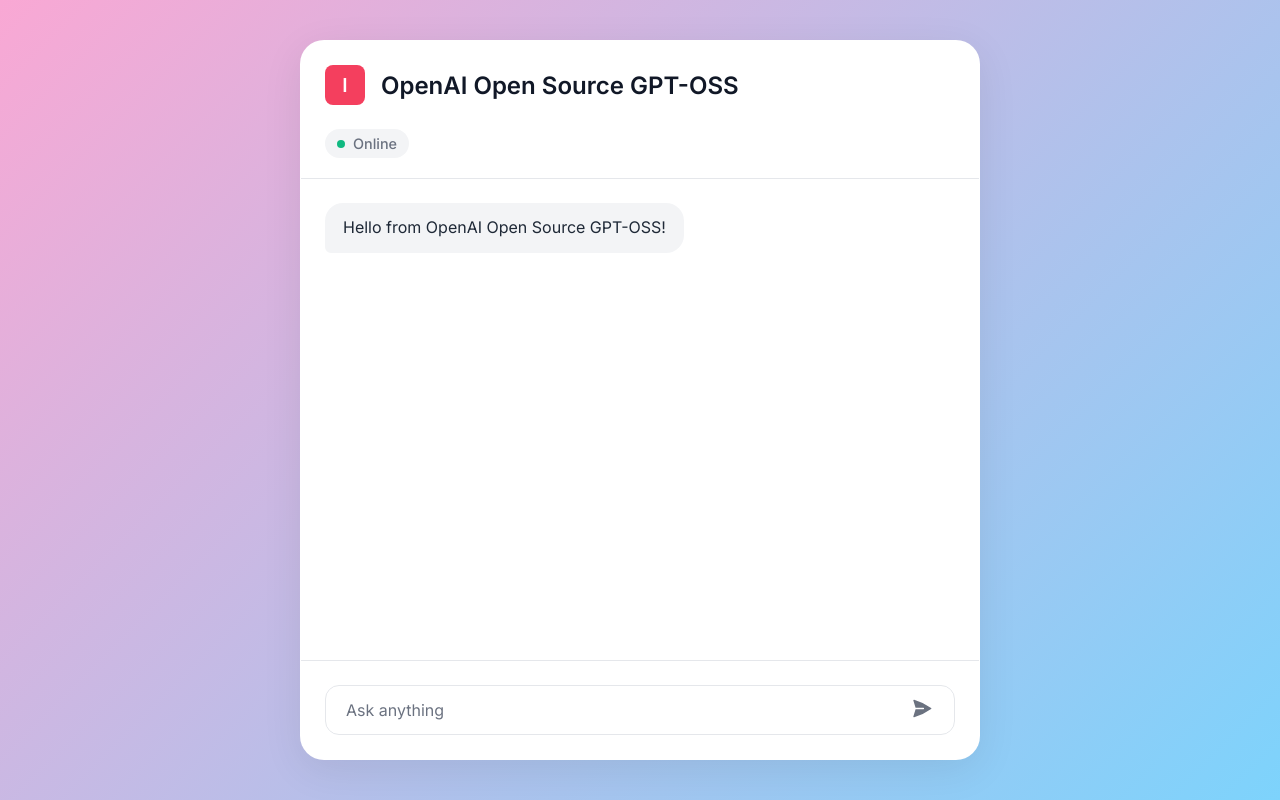
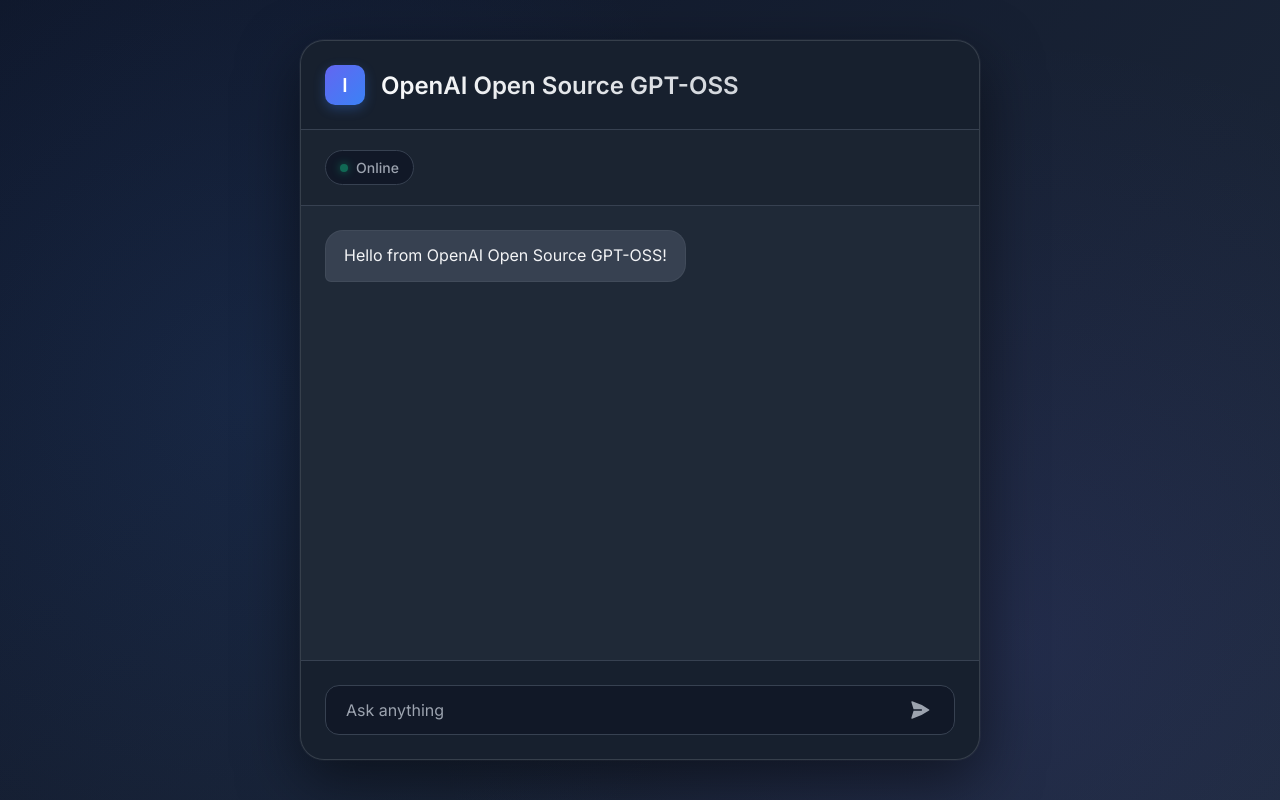
Before and after one commit to dollardeploy/templates, a website: page gpt-oss/frontend/index.html in a window 1280 px wide. Drawn offline with Linux system fonts and the light colour scheme.

Commit message:
fix: gpt-oss and design

```diff
--- a/gpt-oss/frontend/index.html
+++ b/gpt-oss/frontend/index.html
@@ -6,22 +6,25 @@
   <link href="https://fonts.googleapis.com/css2?family=Inter:wght@400;500;600;700&display=swap" rel="stylesheet">
   <style>
     :root {
-      --text-primary: #111827;
-      --text-secondary: #6B7280;
-      --container-bg: #FFFFFF;
-      --page-bg-start: #F9A8D4;
-      --page-bg-end: #7DD3FC;
-      --border-color: #E5E7EB;
+      /* Dark mode color palette */
+      --text-primary: #F9FAFB;
+      --text-secondary: #9CA3AF;
+      --container-bg: #1F2937;
+      --page-bg-start: #0F172A;
+      --page-bg-end: #1E293B;
+      --border-color: #374151;
       --user-message-bg: #3B82F6;
       --user-message-text: #FFFFFF;
-      --bot-message-bg: #F3F4F6;
-      --bot-message-text: #1F2937;
-      --input-bg: #FFFFFF;
-      --icon-bg: #F43F5E;
-      --ready-pill-bg: #F3F4F6;
+      --bot-message-bg: #374151;
+      --bot-message-text: #F3F4F6;
+      --input-bg: #111827;
+      --icon-bg: #3B82F6;
+      --ready-pill-bg: #111827;
       --ready-dot-color: #10B981;
-      --shadow-color: rgba(0, 0, 0, 0.08);
-      --focus-ring: rgba(59, 130, 246, 0.4);
+      --shadow-color: rgba(0, 0, 0, 0.5);
+      --focus-ring: rgba(59, 130, 246, 0.5);
+      --accent-gradient-start: #6366F1;
+      --accent-gradient-end: #3B82F6;
     }
 
     * {
@@ -39,6 +42,21 @@
       min-height: 100vh;
       color: var(--text-primary);
       padding: 20px;
+      position: relative;
+      overflow: hidden;
+    }
+
+    body::before {
+      content: '';
+      position: absolute;
+      top: 0;
+      left: 0;
+      right: 0;
+      bottom: 0;
+      background: radial-gradient(circle at 20% 50%, rgba(59, 130, 246, 0.1) 0%, transparent 50%),
+                  radial-gradient(circle at 80% 80%, rgba(99, 102, 241, 0.1) 0%, transparent 50%);
+      pointer-events: none;
+      z-index: 0;
     }
 
     #chatbox {
@@ -50,9 +68,12 @@
       display: flex;
       flex-direction: column;
       border-radius: 24px;
-      box-shadow: 0 10px 40px var(--shadow-color);
+      box-shadow: 0 20px 60px var(--shadow-color), 0 0 0 1px rgba(255, 255, 255, 0.05);
       overflow: hidden;
-      border: 1px solid rgba(255, 255, 255, 0.5);
+      border: 1px solid rgba(255, 255, 255, 0.1);
+      position: relative;
+      z-index: 1;
+      backdrop-filter: blur(10px);
     }
 
     #header {
@@ -61,32 +82,40 @@
       align-items: center;
       gap: 16px;
       flex-shrink: 0;
+      border-bottom: 1px solid var(--border-color);
+      background: rgba(17, 24, 39, 0.5);
     }
 
     .header-icon {
         width: 40px;
         height: 40px;
-        background-color: var(--icon-bg);
+        background: linear-gradient(135deg, var(--accent-gradient-start), var(--accent-gradient-end));
         color: white;
         display: flex;
         align-items: center;
         justify-content: center;
-        border-radius: 8px;
+        border-radius: 10px;
         font-weight: 600;
         font-size: 1.2em;
+        box-shadow: 0 4px 12px rgba(59, 130, 246, 0.3);
     }
 
     .header-title {
       font-size: 1.5em;
       font-weight: 600;
+      background: linear-gradient(135deg, #F9FAFB, #D1D5DB);
+      -webkit-background-clip: text;
+      -webkit-text-fill-color: transparent;
+      background-clip: text;
     }
 
     #status-indicators {
         display: flex;
         gap: 12px;
-        padding: 0 24px 20px;
+        padding: 20px 24px;
         border-bottom: 1px solid var(--border-color);
         flex-shrink: 0;
+        background: rgba(17, 24, 39, 0.3);
     }
 
     .pill {
@@ -94,11 +123,18 @@
         align-items: center;
         gap: 8px;
         background-color: var(--ready-pill-bg);
-        padding: 6px 12px;
+        padding: 8px 14px;
         border-radius: 20px;
-        font-size: 0.9em;
+        font-size: 0.875em;
         font-weight: 500;
         color: var(--text-secondary);
+        border: 1px solid var(--border-color);
+        transition: all 0.2s ease;
+    }
+
+    .pill:hover {
+        border-color: rgba(59, 130, 246, 0.5);
+        background-color: rgba(59, 130, 246, 0.1);
     }
 
     .pill-dot {
@@ -106,6 +142,13 @@
         height: 8px;
         background-color: var(--ready-dot-color);
         border-radius: 50%;
+        box-shadow: 0 0 8px var(--ready-dot-color);
+        animation: pulse 2s ease-in-out infinite;
+    }
+
+    @keyframes pulse {
+      0%, 100% { opacity: 1; }
+      50% { opacity: 0.5; }
     }
 
     #messages {
@@ -118,10 +161,15 @@
     }
 
     /* Scrollbar styles */
-    #messages::-webkit-scrollbar { width: 6px; }
+    #messages::-webkit-scrollbar { width: 8px; }
     #messages::-webkit-scrollbar-track { background: transparent; }
-    #messages::-webkit-scrollbar-thumb { background: #d1d5db; border-radius: 3px; }
-    #messages::-webkit-scrollbar-thumb:hover { background: #9ca3af; }
+    #messages::-webkit-scrollbar-thumb {
+      background: var(--border-color);
+      border-radius: 4px;
+    }
+    #messages::-webkit-scrollbar-thumb:hover {
+      background: #4B5563;
+    }
 
 
     .message-wrapper {
@@ -150,15 +198,17 @@
     }
 
     .message-wrapper.user .message {
-      background: var(--user-message-bg);
+      background: linear-gradient(135deg, var(--accent-gradient-start), var(--accent-gradient-end));
       color: var(--user-message-text);
       border-bottom-right-radius: 6px;
+      box-shadow: 0 4px 12px rgba(59, 130, 246, 0.2);
     }
 
     .message-wrapper.bot .message {
       background: var(--bot-message-bg);
       color: var(--bot-message-text);
       border-bottom-left-radius: 6px;
+      border: 1px solid rgba(255, 255, 255, 0.05);
     }
 
     /* Thinking animation for bot */
@@ -171,7 +221,7 @@
         width: 8px;
         height: 8px;
         border-radius: 50%;
-        background-color: #9CA3AF;
+        background-color: var(--text-secondary);
         animation: bounce 1.4s infinite ease-in-out both;
     }
     .message.thinking span:nth-child(1) { animation-delay: -0.32s; }
@@ -187,6 +237,7 @@
       border-top: 1px solid var(--border-color);
       flex-shrink: 0;
       position: relative;
+      background: rgba(17, 24, 39, 0.5);
     }
 
     #prompt {
@@ -198,13 +249,14 @@
       color: var(--text-primary);
       font-size: 1em;
       font-family: 'Inter', sans-serif;
-      transition: border-color 0.2s, box-shadow 0.2s;
+      transition: all 0.2s ease;
     }
 
     #prompt:focus {
       outline: none;
       border-color: var(--user-message-bg);
       box-shadow: 0 0 0 3px var(--focus-ring);
+      background: rgba(17, 24, 39, 0.8);
     }
 
     #prompt::placeholder {
@@ -219,14 +271,23 @@
       background: transparent;
       border: none;
       cursor: pointer;
-      padding: 6px;
+      padding: 8px;
       border-radius: 8px;
       color: var(--text-secondary);
-      transition: color 0.2s;
+      transition: all 0.2s ease;
+      display: flex;
+      align-items: center;
+      justify-content: center;
     }
 
     button#send-button:hover {
-        color: var(--text-primary);
+        color: var(--user-message-bg);
+        background: rgba(59, 130, 246, 0.1);
+        transform: translateY(-50%) scale(1.05);
+    }
+
+    button#send-button:active {
+        transform: translateY(-50%) scale(0.95);
     }
 
     button#send-button svg {
@@ -270,7 +331,7 @@
       scrollToBottom();
 
       try {
-        const response = await fetch("http://localhost:8000/chat", {
+        const response = await fetch("/chat", {
           method: "POST",
           headers: { "Content-Type": "application/json" },
           body: JSON.stringify({ prompt: userPrompt })
```
Also changed, not shown: gpt-oss/docker-compose.yml (+17 -4 lines), gpt-oss/.dollardeploy.yml, gpt-oss/README.md (added), 1 other file.
